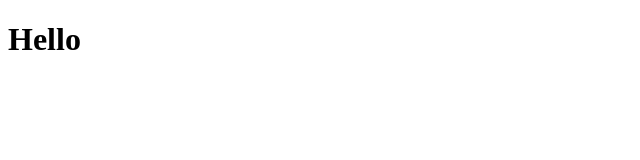
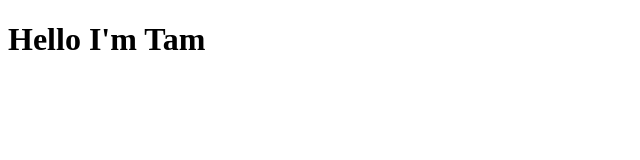
Before and after one commit to clintam123/coursera_test, a plain HTML site: page site/index.html in a window 1280 px wide. Shown: the whole page, without its empty margins (0-640 px from the left). Drawn offline with Linux system fonts and the light colour scheme.

Commit message:
Small changes to our page content

```diff
--- a/site/index.html
+++ b/site/index.html
@@ -7,6 +7,6 @@
     <title>Hello</title>
 </head>
 <body>
-    <h1>Hello</h1>
+    <h1>Hello I'm Tam</h1>
 </body>
 </html>
```
